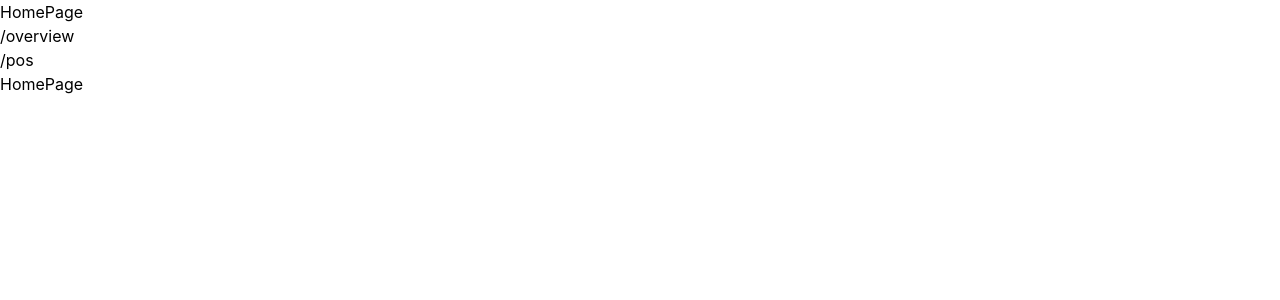
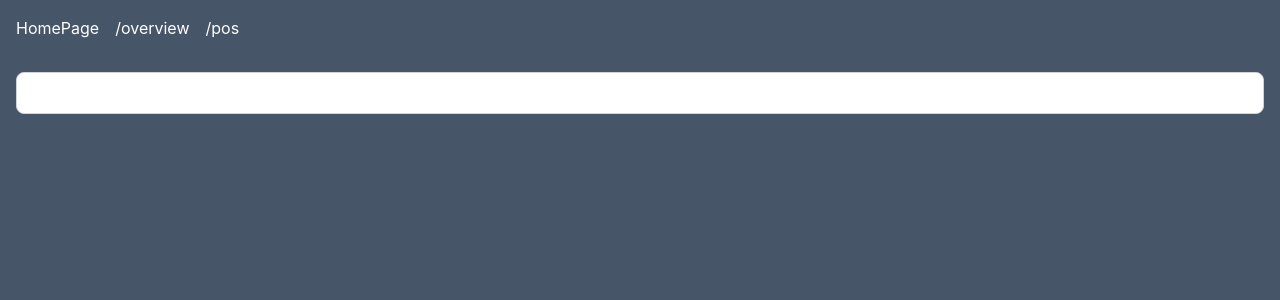
Before and after one commit to duy211099/qrise, a React (Vite) app: page / in a window 1280 px wide. Shown: the top 300 px of the page. Built offline with nearby package versions, Linux system fonts and the light colour scheme.

Commit message:
feat: qrcode

```diff
--- a/package.json
+++ b/package.json
@@ -14,13 +14,16 @@
         "build-storybook": "storybook build"
     },
     "dependencies": {
+        "@monaco-editor/react": "^4.5.1",
         "@tailwindcss/forms": "^0.5.4",
+        "@types/qrcode": "^1.5.1",
         "classnames": "^2.3.2",
         "immer": "^10.0.2",
         "lodash": "^4.17.21",
         "lucide-react": "^0.263.1",
         "nprogress": "^0.2.0",
         "prettier-plugin-tailwindcss": "^0.4.1",
+        "qrcode": "^1.5.3",
         "react": "^18.2.0",
         "react-dom": "^18.2.0",
         "react-hook-form": "^7.45.2",
--- a/src/components/Input/Input.tsx
+++ b/src/components/Input/Input.tsx
@@ -70,7 +70,7 @@ export interface InputProps
     endDecoratorClassName?: string
 }
 
-export const Input = (_props) => {
+export const Input = (props: InputProps) => {
     const {
         wrapperClassName,
         startDecorator,
--- /dev/null
+++ b/src/components/QRCode/QRCode.tsx
@@ -0,0 +1,41 @@
+import React, { useEffect, useId, useRef } from 'react'
+import qrcode, { QRCodeToDataURLOptions } from 'qrcode'
+
+interface IProps extends React.InputHTMLAttributes<HTMLCanvasElement> {
+    value?: string
+    option?: QRCodeToDataURLOptions
+}
+
+export const QRCode = ({
+    value,
+    option = {
+        type: 'image/png',
+        width: 250,
+    },
+    ...props
+}: IProps) => {
+    const id = useId()
+    const ref = useRef<HTMLCanvasElement>(null)
+
+    const generateQRCode = () => {
+        if (value) {
+            ref?.current &&
+                qrcode.toCanvas(ref!.current, value, option, function (error) {
+                    if (error) console.error('duy er', error)
+                    console.log('success!')
+                })
+        } else {
+            if (ref?.current) {
+                const canvas = ref!.current
+                const context = canvas.getContext('2d')
+                context?.clearRect(0, 0, canvas.width, canvas.height)
+            }
+        }
+    }
+
+    useEffect(() => {
+        generateQRCode()
+    }, [value])
+
+    return <canvas id={`qr-code-${id}`} ref={ref} {...props}></canvas>
+}
--- a/src/screens/HomePage/HomePage.tsx
+++ b/src/screens/HomePage/HomePage.tsx
@@ -1,5 +1,22 @@
 type Props = {}
+import { useState } from 'react'
+import { Input } from '../../components'
+import { QRCode } from '../../components/QRCode/QRCode'
 
 export const HomePage = (_props: Props) => {
-    return <div>HomePage</div>
+    const [value, setValue] = useState('')
+
+    return (
+        <div className="min-h-screen bg-slate-600 p-4">
+            <Input
+                onChange={(e) => {
+                    setValue(e.target.value)
+                }}
+                value={value}
+            />
+            <div className="flex justify-center p-4">
+                <QRCode value={value} />
+            </div>
+        </div>
+    )
 }
--- a/src/screens/layouts/MainLayout/components/Header.tsx
+++ b/src/screens/layouts/MainLayout/components/Header.tsx
@@ -7,7 +7,7 @@ export const Header = (_props: Props) => {
     const navigate = useNavigate()
 
     return (
-        <div>
+        <div className="flex gap-4 bg-slate-600 p-4 text-white">
             <div
                 className="cursor-pointer"
                 onClick={() => {
```
